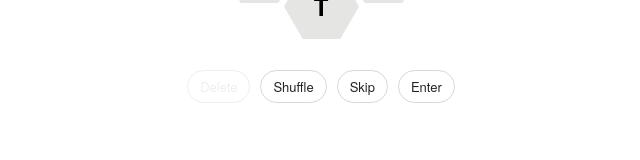
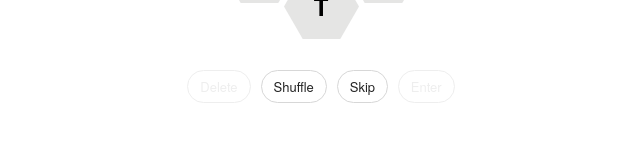
Before and after one commit to Meandmybadself/oops-all-pangrams, a React (Vite) app: page / in a window 1280 px wide. Shown: the part 483-643 px from the top of the page, without its empty margins (319-959 px from the left). Built offline with nearby package versions, Linux system fonts and the light colour scheme.

Commit message:
Colors letter buttons when they've been pressed

```diff
--- a/src/App.jsx
+++ b/src/App.jsx
@@ -12,6 +12,7 @@ export default () => {
     const [skips, setSkips] = useState(3);
     const [message, setMessage] = useState();
     const [messageType, setMessageType] = useState();
+    const [selectedLetters, setSelectedLetters] = useState([]);
 
     const shuffleLetters = useCallback(() => {
         document.querySelectorAll('.letter').forEach(letter => letter.classList.add('hidden'))
@@ -27,6 +28,10 @@ export default () => {
         setInputWord('')
     }, [skips, word])
 
+    useEffect(() => {
+        setSelectedLetters(inputWord.split(''))
+    }, [inputWord])
+
     const checkWord = useCallback(() => {
         let correct = false
         if (word === inputWord) {
@@ -41,14 +46,16 @@ export default () => {
             showMessage('Pangram!', 'blue')
         } else {
             showMessage('Not in word list.')
+            setTimeout(() => {
+                setInputWord('')
+            }, 1000)
+
         }
     }, [round, word, inputWord])
 
-    // useEffect(() => {
-    //     setMessage('Pangram!')
-    //     setMessageType('blue')
-    // }, [])
-
+    const end = () => {
+        window.alert('Not done yet.')
+    }
 
     const showMessage = (message, type, ttl = 3000) => {
         setMessage(message)
@@ -97,13 +104,15 @@ export default () => {
             </div>
             <div id='inputWord'>{inputWord}</div>
             <div id='letters'>
-                {randomWordLetters.map((letter, index) => <Letter key={index} letter={letter} onClick={() => setInputWord(inputWord + letter)} />)}
+                {randomWordLetters.map((letter, index) => <Letter key={index} letter={letter} selectedLetters={selectedLetters} onClick={() => setInputWord(inputWord + letter)} />)}
             </div>
             <ul id='actions'>
                 <li className={cn('action', 'action--delete', { 'action--disabled': !inputWord?.length })} onClick={() => setInputWord(inputWord.slice(0, -1))}>Delete</li>
                 <li className={cn('action', 'action--shuffle')} onClick={() => shuffleLetters()}>Shuffle</li>
-                <li className={cn('action', 'action--skip', { 'action--disabled': skips <= 0 })} onClick={() => skip()}>Skip</li>
-                <li className={cn('action', 'action--enter', { 'action--disabled': !inputWord?.length === 7 })} onClick={() => checkWord()}>Enter</li>
+
+                {!!skips && <li className={cn('action', 'action--skip')} onClick={() => skip()}>Skip</li>}
+                {!skips && <li className={cn('action', 'action--skip')} onClick={() => end()}>End</li>}
+                <li className={cn('action', 'action--enter', { 'action--disabled': selectedLetters.length < 7 })} onClick={() => checkWord()}>Enter</li>
             </ul>
 
             <footer>
@@ -115,8 +124,8 @@ export default () => {
         </Fragment>);
 }
 
-const Letter = ({ letter, onClick }) => (
-    <div className='letterButton' onClick={onClick}>
+const Letter = ({ letter, onClick, selectedLetters }) => (
+    <div className={cn('letterButton', { 'letterButton--selected': selectedLetters.includes(letter) })} onClick={onClick}>
         <div className="letter">
             <span>{letter}</span>
         </div>
--- a/src/index.html
+++ b/src/index.html
@@ -6,7 +6,6 @@
         <meta name="description" content="A fun game where you use seven letters to make words.">
         <meta name="viewport" content="width=device-width, initial-scale=1.0, maximum-scale=1.0">
         <meta http-equiv="X-UA-Compatible" content="IE=edge,chrome=1">
-
         <meta name="apple-mobile-web-app-capable" content="yes">
         <meta name="apple-mobile-web-app-status-bar-style" content="black">
         <meta name="format-detection" content="telephone=no">
--- a/src/styles.scss
+++ b/src/styles.scss
@@ -138,6 +138,7 @@ footer {
     height: $size;
     cursor: pointer;
     @extend .noselect;
+    &--selected,
     &:hover {
         svg {
             path {
@@ -214,10 +215,14 @@ ul#actions {
         color: #222;
         cursor: pointer;
         transition: background 0.3s ease-out, border 0.3s ease-out;
+        text-align: center;
         &--disabled {
             color: #eee;
             border: 1px solid #eee;
             pointer-events: none;
+        }
+        &--skip {
+            width: 25px;
         }
         &:hover {
             background: #f5f5f5;
```
